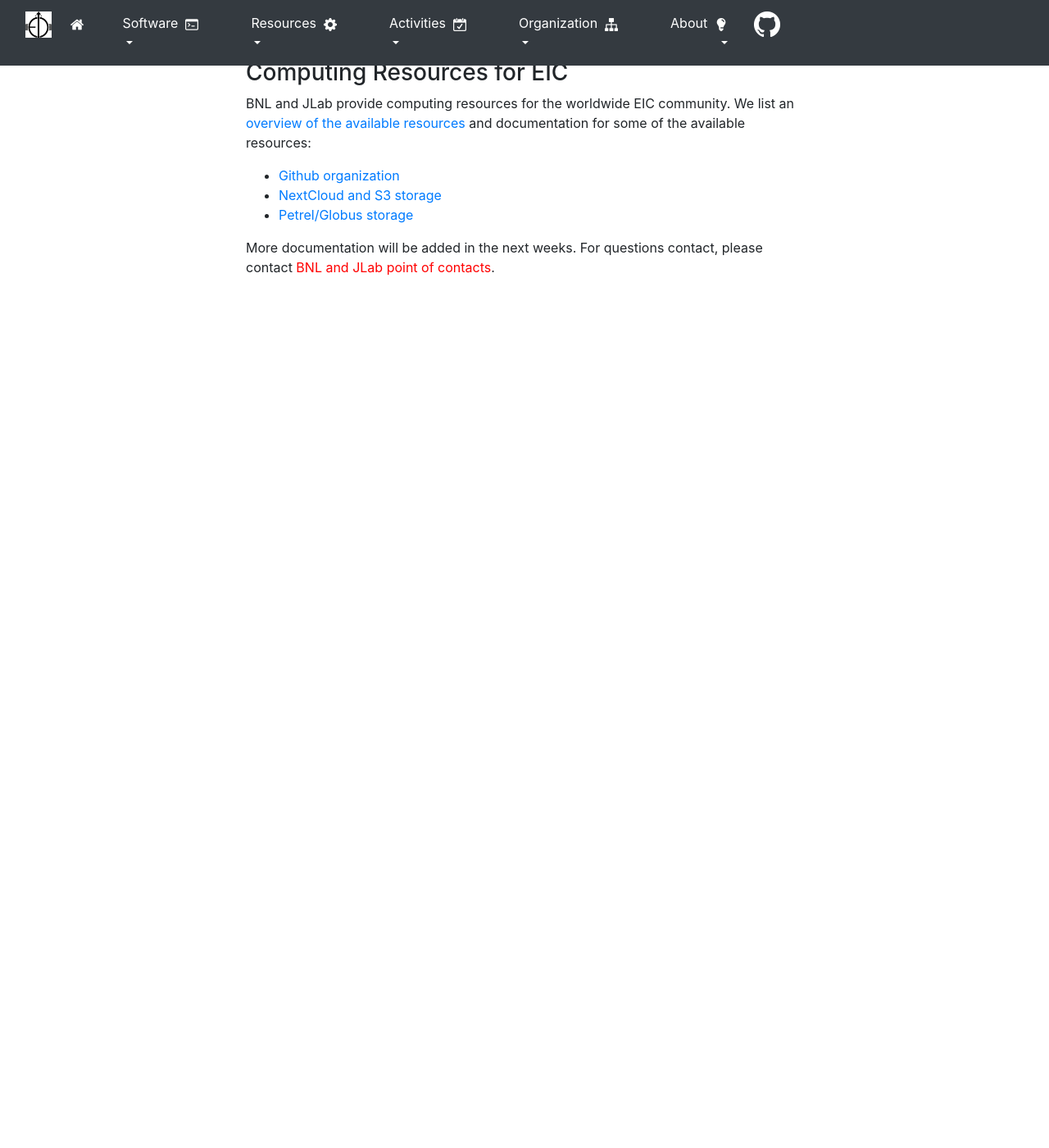
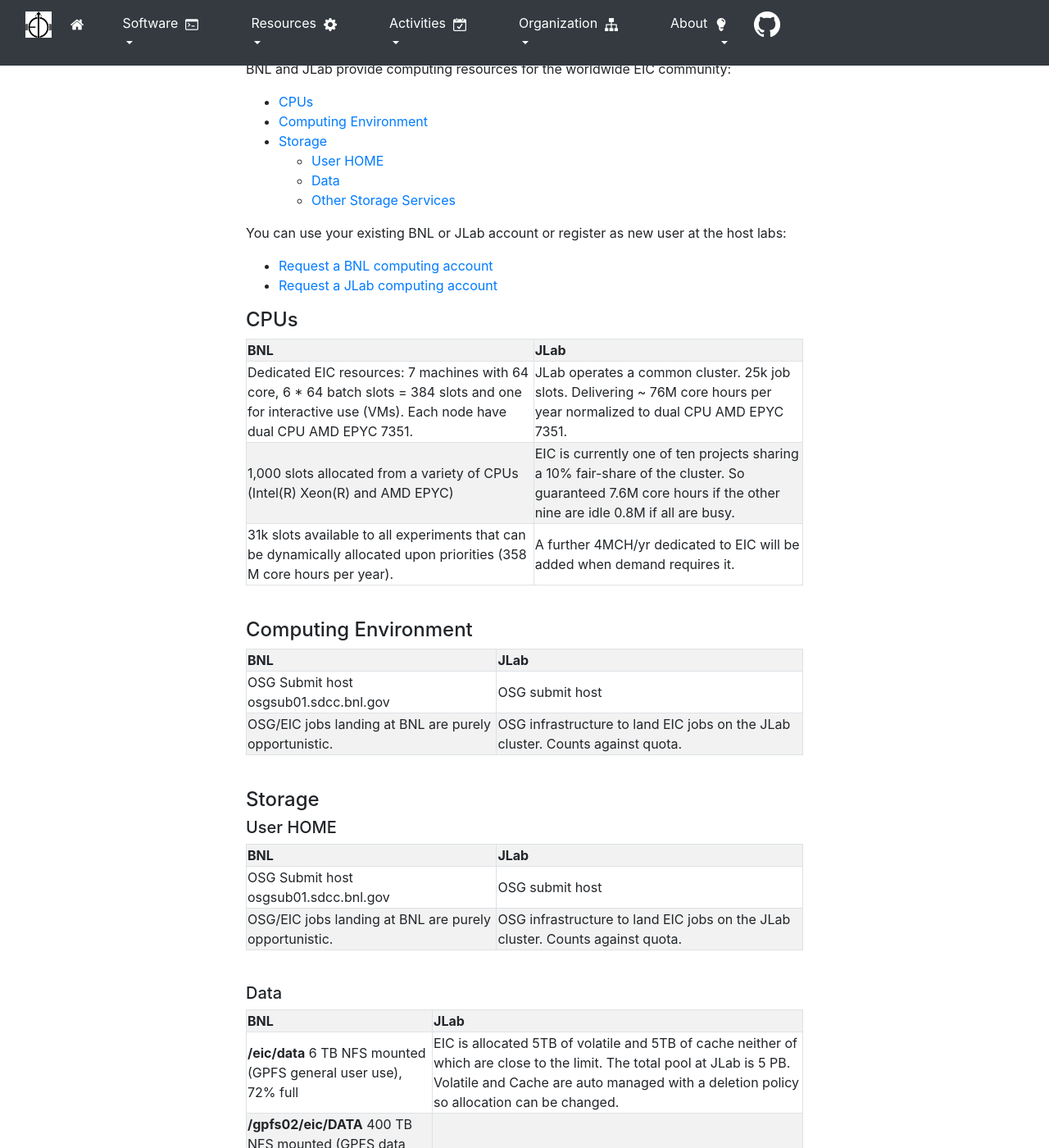
Before and after one commit to kkauder/eic.github.io, a Jekyll site: the page built from _resources/overview.md, in a window 1280 px wide and 1400 px high. Shown: the whole window at 82% size. Built offline with Jekyll 4.4.1, drawn with Linux system fonts in a browser that asks for light colours; nearby versions of some CDN libraries; some of the changed text lies outside the part shown.

Commit message:
Updated the overview of the available computing resources for the EIC.

```diff
--- a/_resources/overview.md
+++ b/_resources/overview.md
@@ -5,14 +5,63 @@
 layout: default
 ---
 
-### Computing Resources for EIC
+BNL and JLab provide computing resources for the worldwide EIC community:
 
-BNL and JLab provide computing resources for the worldwide EIC community. We list an [overview of the available
-resources](https://docs.google.com/document/d/10yKTNeVbGf7WRgiGO53uJK4EDXVvU08QW9k4I9TVKxs/edit?usp=sharing)
-and documentation for some of the available resources:
+* TOC
+{:toc}
 
-* [Github organization](https://eic.github.io/github/)
-* [NextCloud and S3 storage](https://eic.github.io/resources/storage.html)
-* [Petrel/Globus storage](https://eic.github.io/resources/petrel.html)
+You can use your existing BNL or JLab account or register as new user at the host labs:
 
-More documentation will be added in the next weeks. For questions contact, please contact <span style="color:red">BNL and JLab point of contacts</span>.
+* [Request a BNL computing account](https://docs.google.com/document/d/1Y2JleLOx1NiPoPI69yW97Onl_Dly4WzfInRGjskM274/edit?usp=sharing)
+* [Request a JLab computing account](https://misportal.jlab.org/jlabAccess/)
+
+#### CPUs
+
+| **BNL**                                                                                                                                                    | **JLab**                                                                      |
+| Dedicated EIC resources: 7 machines with 64 core, 6 * 64 batch slots = 384 slots and one for interactive use (VMs). Each node have dual CPU AMD EPYC 7351. | JLab operates a common cluster. 25k job slots. Delivering ~ 76M core hours per year normalized to dual CPU AMD EPYC 7351.                                    |
+| 1,000 slots allocated from a variety of CPUs (Intel(R) Xeon(R) and AMD EPYC)                                                                               | EIC is currently one of ten projects sharing a 10% fair-share of the cluster. So guaranteed 7.6M core hours if the other nine are idle 0.8M if all are busy. |
+| 31k slots available to all experiments that can be dynamically allocated upon priorities (358 M core hours per year).                                      | A further 4MCH/yr dedicated to EIC will be added when demand requires it.                                                                                    |
+{:.table-bordered}
+{:.table-striped}
+<br>
+
+#### Computing Environment
+
+| **BNL**                                              | **JLab**                                                                      |
+| OSG Submit host osgsub01.sdcc.bnl.gov                | OSG submit host                                                               |
+| OSG/EIC jobs landing at BNL are purely opportunistic.| OSG infrastructure to land EIC jobs on the JLab cluster. Counts against quota.|
+{:.table-bordered}
+{:.table-striped}
+<br>
+
+#### Storage
+
+##### User HOME
+
+| **BNL**                                              | **JLab**                                                                      |
+| OSG Submit host osgsub01.sdcc.bnl.gov                | OSG submit host                                                               |
+| OSG/EIC jobs landing at BNL are purely opportunistic.| OSG infrastructure to land EIC jobs on the JLab cluster. Counts against quota.|
+{:.table-bordered}
+{:.table-striped}
+<br>
+
+##### Data
+
+| **BNL**                                                           | **JLab**                                                                                                                                                                                                            |
+| **/eic/data** 6 TB NFS mounted (GPFS general user use), 72% full  | EIC is allocated 5TB of volatile and 5TB of cache neither of which are close to the limit. The total pool at JLab is 5 PB. Volatile and Cache are auto managed with a deletion policy so allocation can be changed. |
+| **/gpfs02/eic/DATA** 400 TB NFS mounted (GPFS data use), 53% full |                                                                                                                                                                                                                     |
+| Xrootd/StashCache under preparation.                              | Xrootd/StashCache available.                                                                                                                                                                                        |
+| 1 PBytes pool (S3 or Xrootd)                                      |                                                                                                                                                                                                                     |
+{:.table-bordered}
+{:.table-striped}
+<br>
+
+##### Other Storage Services
+
+| **BNL**                                                                                      | **JLab**                              |
+| CernVM-FS Stratum 0 repository server                                                        | CernVM-FS Stratum 1 repository server |
+| Globus for data transfer.                                                                    | Globus for data transfer.             |
+| BNLBox data export possible ([documentation](https://eic.github.io/resources/storage.html)). |                                       |
+{:.table-bordered}
+{:.table-striped}
+<br>
```
